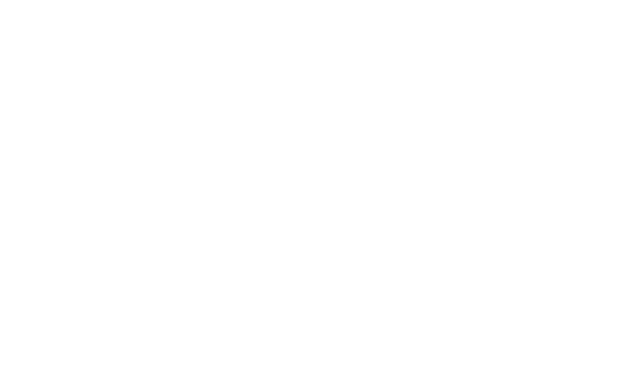
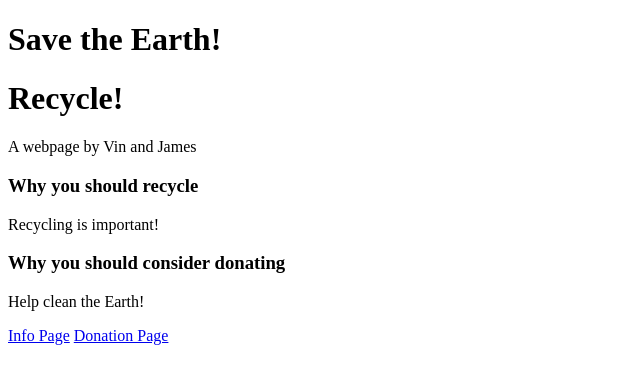
Before and after one commit to vinndokaj/Assignment-1, a plain HTML site: page index.html in a window 1280 px wide. Shown: the whole page, without its empty margins (0-640 px from the left). Drawn offline with Linux system fonts and the light colour scheme.

Commit message:
Barebones Info-page

```diff
--- a/index.html
+++ b/index.html
@@ -13,6 +13,23 @@
 </head>
 
 <body>
+  <div class="info-title">
+    <h1>Save the Earth!</h1>
+    <h1>Recycle!</h1>
+    <p>A webpage by Vin and James</p>
+  </div>
+  <div class="">
+    <h3>Why you should recycle</h3>
+    <p>Recycling is important!</p>
+    <h3>Why you should consider donating</h3>
+    <p>Help clean the Earth!</p>
+  </div>
+
+  <footer>
+    <a href="index.html">Info Page</a>
+    <a href="page2.html">Donation Page</a>
+  </footer>
+
 
 </body>
 </html>
```
